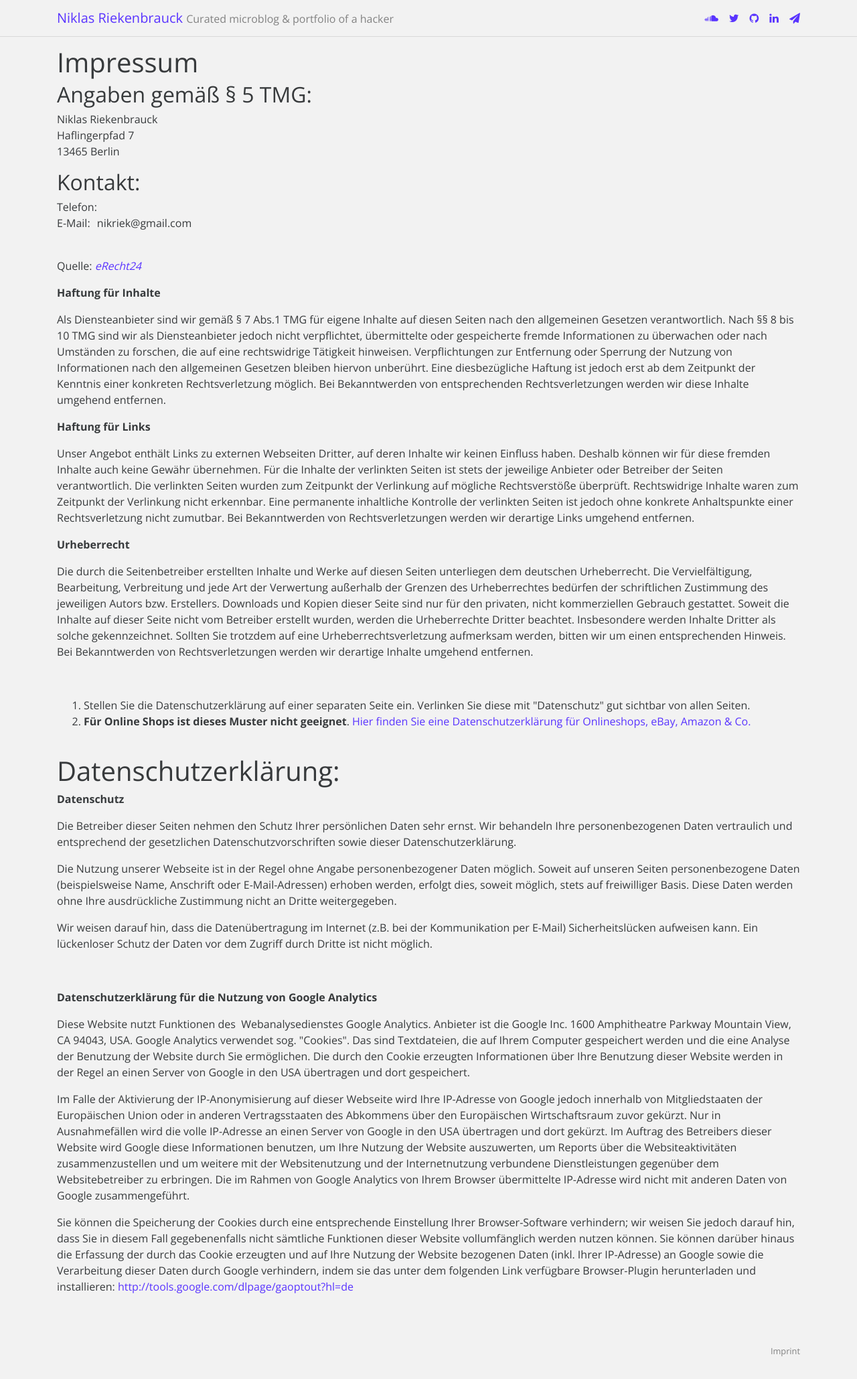
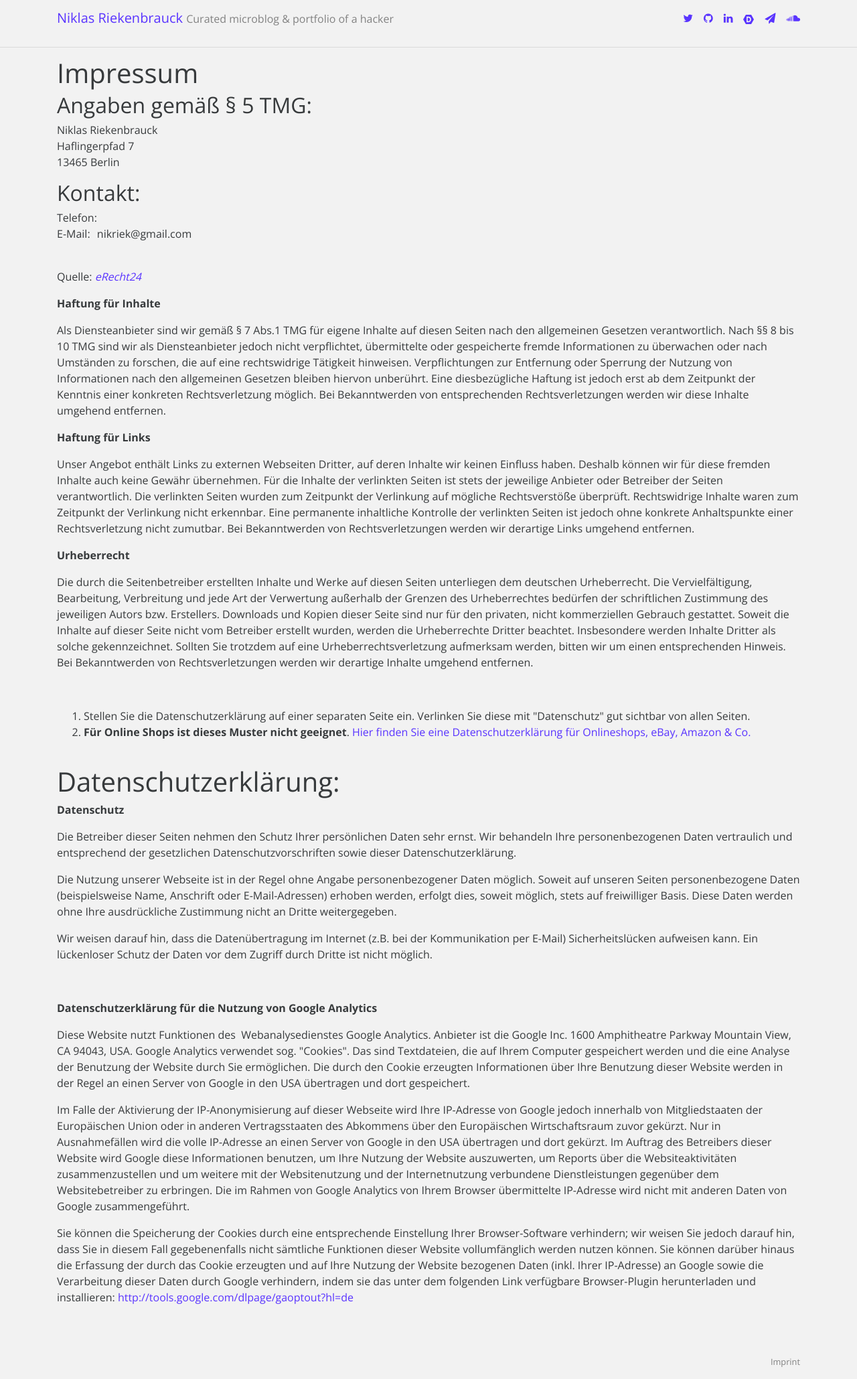
Before and after one commit to nikriek/nikriek.github.io, a Jekyll site: the page built from imprint.html, in a window 1280 px wide. Shown: the whole page at 67% size. Built offline with Jekyll 4.4.1, drawn with Linux system fonts in a browser that asks for light colours.

Commit message:
Add devpost

```diff
--- a/_includes/header.html
+++ b/_includes/header.html
@@ -1,9 +1,6 @@
   <nav class="navbar navbar-light">
     <span class="navbar-brand"><a href="/">{{ site.title }}</a> <small>Curated microblog & portfolio of a hacker</small></span>
     <ul class="nav navbar-nav pull-xs-right">
-      <li class="nav-item">
-        <a class="nav-link" href="https://soundcloud.com/nikriek"><i class="fa fa-soundcloud"></i></a>
-      </li>
       <li class="nav-item">
         <a class="nav-link" href="https://twitter.com/nikriek"><i class="fa fa-twitter"></i></a>
       </li>
@@ -14,7 +11,15 @@
         <a class="nav-link" href="https://www.linkedin.com/in/nikriek/"><i class="fa fa-linkedin"></i></a>
       </li>
       <li class="nav-item">
+        <a class="nav-link" href="https://devpost.com/nikriek"><img src="/images/devpost-icon-black.svg"
+  width="16" height="16">
+</p></a>
+      </li>
+      <li class="nav-item">
         <a class="nav-link" href="mailto:nikriek@gmail.com"><i class="fa fa-paper-plane"></i></a>
+      </li>
+      <li class="nav-item">
+        <a class="nav-link" href="https://soundcloud.com/nikriek"><i class="fa fa-soundcloud"></i></a>
       </li>
     </ul>
   </nav>
```
Also changed, not shown: images/Jugend-hackt-CC-by-4.0-by-Jöran-Muuß-Merholz.jpg (added), images/devpost-icon-black.svg (added).
